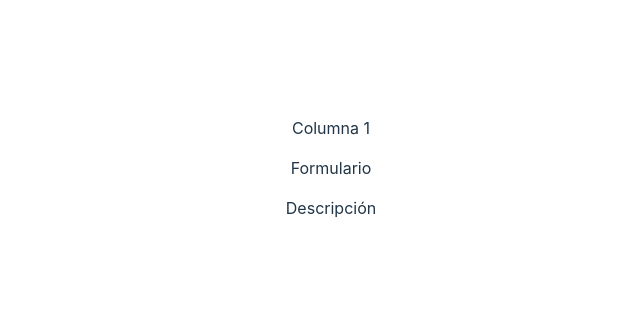
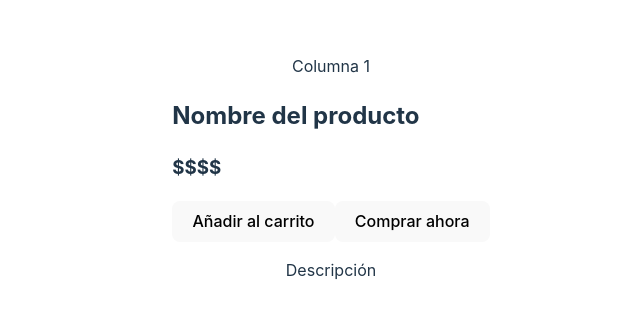
Before and after one commit to SDanielP/FinalProyectRolling-Sangre-Criolla, a React (Vite) app in the folder front-end/: page / in a window 1280 px wide. Shown: the part 232-550 px from the top of the page, without its empty margins (309-949 px from the left). Built offline with nearby package versions, Linux system fonts and the light colour scheme.

Commit message:
Creación css Dprod + formulario base

```diff
--- /dev/null
+++ b/front-end/src/Styles/Dprod/Dprod.css
@@ -0,0 +1,25 @@
+.options-container {
+    display: flex;
+    gap: 10px;
+  }
+
+  .option-label {
+    display: flex;
+    align-items: center;
+  }
+
+  .option-label input[type="radio"] {
+    margin-right: 2px;
+  }
+
+.formP{
+    text-align: start;
+}
+
+.cursor-pointer {
+  cursor: pointer;
+}
+
+.fondo-color{
+  background-color: #a6907c;
+}
--- a/front-end/src/components/dprod/comp-dprod/FormProd.jsx
+++ b/front-end/src/components/dprod/comp-dprod/FormProd.jsx
@@ -1,8 +1,24 @@
+import '../../../Styles/Dprod/Dprod.css';
+import Button from 'react-bootstrap/Button';
+
 function FormProd() {
     return (
-            <section>
-                Formulario
+        <section className='formP container-fluid border mt-3 bg-opacity-10  p-2'>
+        <article className='ms-3'>
+        <h2 className='fs-3'>Nombre del producto</h2>
+        <h3 className='fs-5'>$$$$</h3>
+        </article>
+        <form className='mt-3 ms-3 me-3'>
+            <section className="mt-5 mb-3 d-grid gap-2">
+                <Button variant="outline-success btn-lg col-12" size="lg">
+                Añadir al carrito
+                </Button>
+                <Button variant="outline-secondary" size="lg">
+                Comprar ahora
+                </Button>
             </section>
+        </form>
+    </section>
     );
 
 }
```
